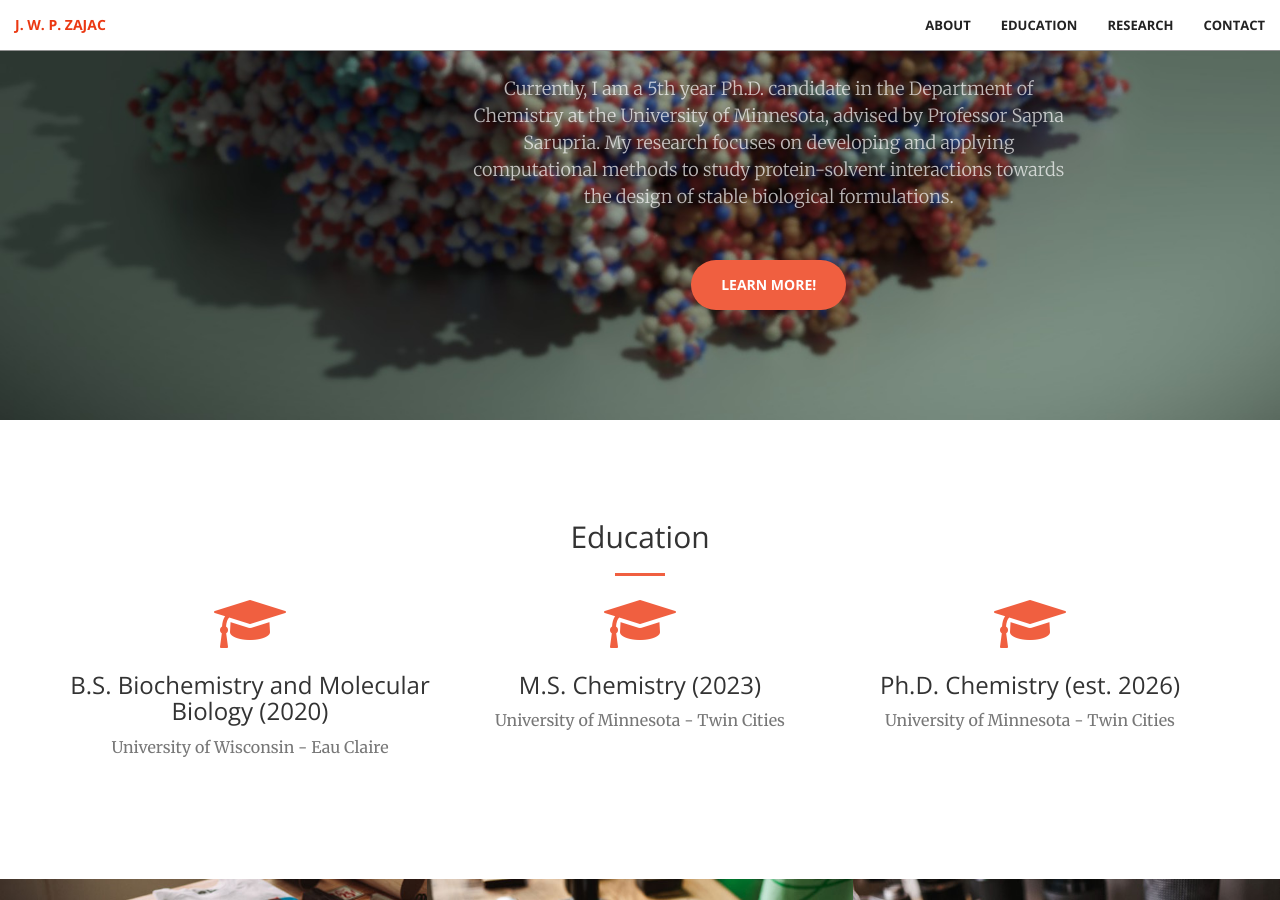
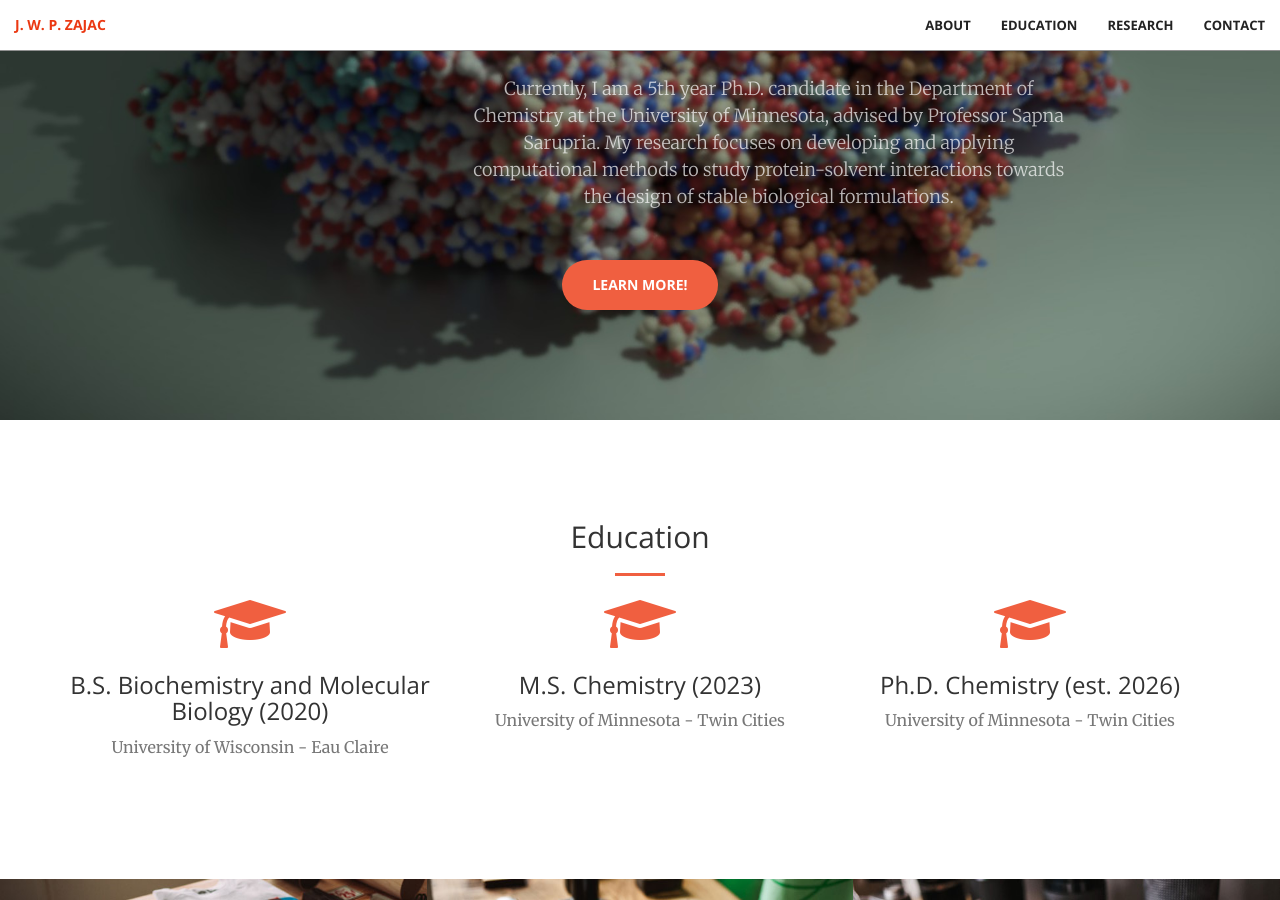
Before and after one commit to Jonathan-Zajac/Jonathan-Zajac.github.io, a Jekyll site: the page built from index.html, in a window 1280 px wide and 900 px high, scrolled down 480 px. Built offline with Jekyll 4.4.1, drawn with Linux system fonts in a browser that asks for light colours.

Commit message:
move learn more and header

```diff
--- a/_includes/header.html
+++ b/_includes/header.html
@@ -1,4 +1,4 @@
-<header>
+<header style="height:auto;">
     <div class="header-content">
         <div class="header-content-inner intro-flex">
             <h1>Computational Biophysics & Molecular Design</h1>
@@ -22,11 +22,13 @@
                         advised by Professor Sapna Sarupria. My research focuses on developing and applying computational methods
                         to study protein-solvent interactions towards the design of stable biological formulations.
                     </p>
-
+                </div>
+            </div>
+            <div class="row">
+                <div class="col-sm-12 text-center">
                     <a href="#education" class="btn btn-primary btn-xl page-scroll">Learn More!</a>
                 </div>
             </div>
-
         </div>
     </div>
 </header>
```
